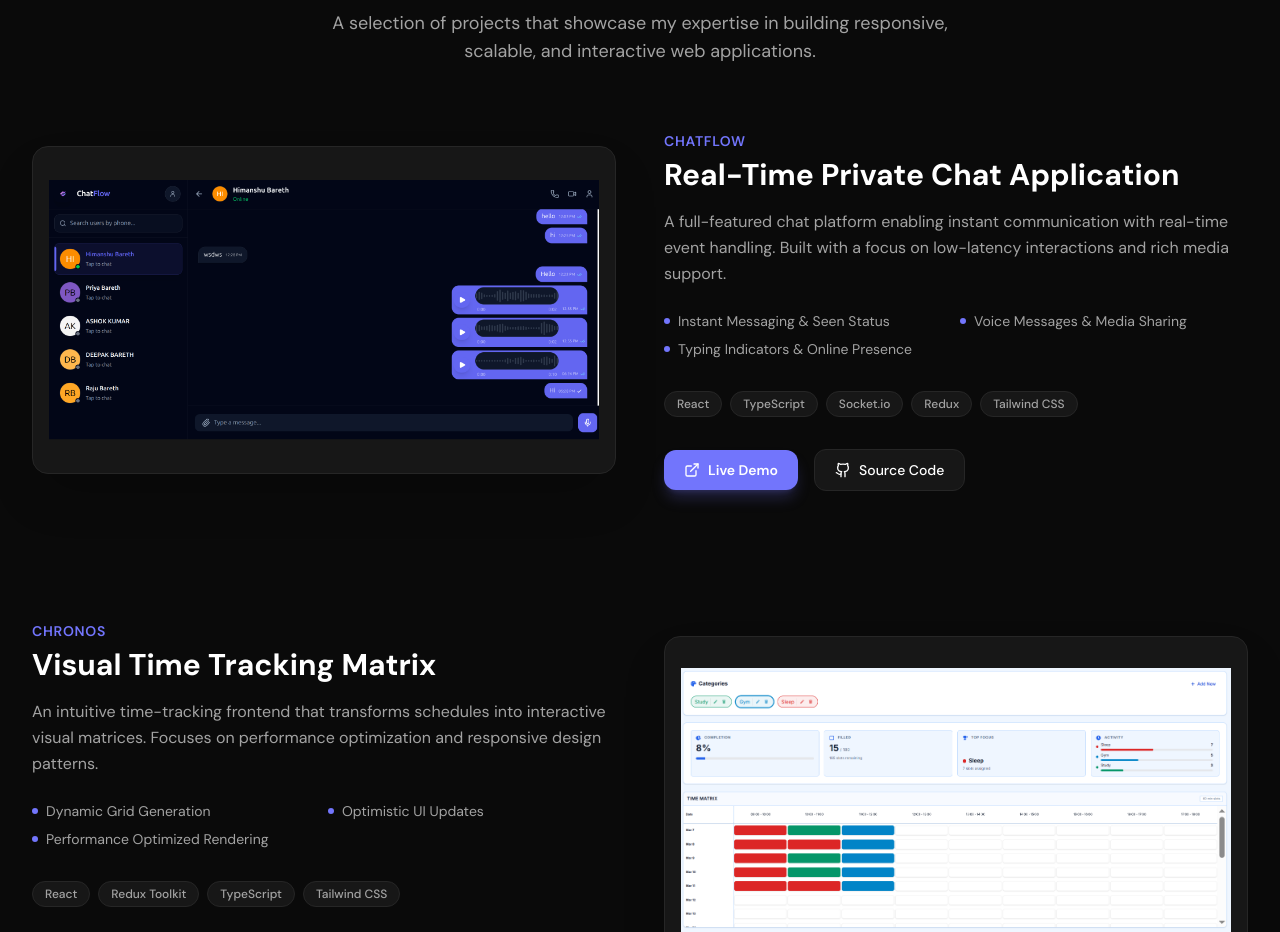
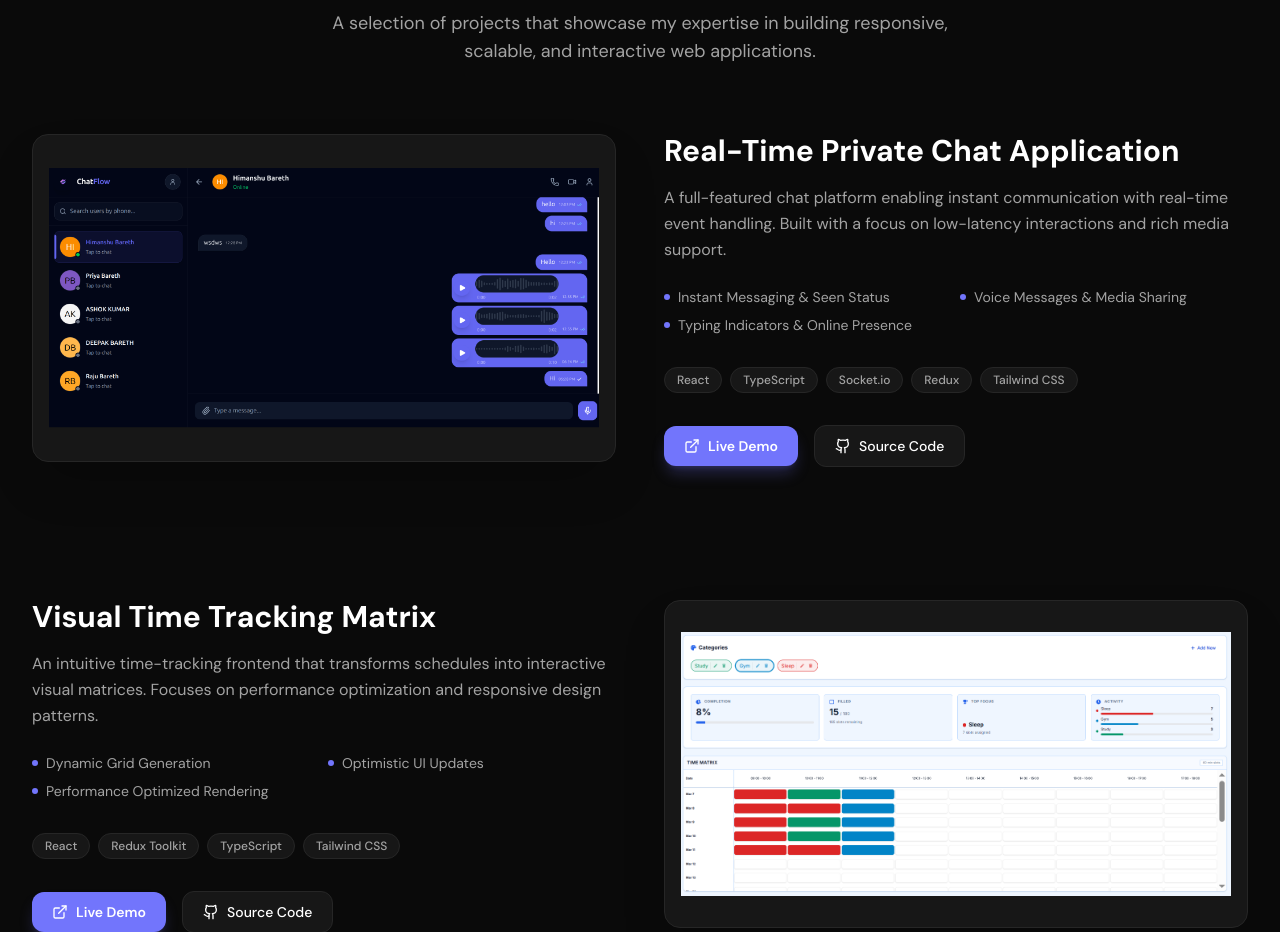
Before and after one commit to ankitbareth-dev/portfolio, a Next.js app: page / in a window 1280 px wide. Shown: the part 1980-2912 px from the top of the page. Built offline with nearby package versions, Linux system fonts and the light colour scheme; no server answers.

Commit message:
feat: split the code of prjects section

```diff
--- a/app/page.tsx
+++ b/app/page.tsx
@@ -2,7 +2,7 @@ import About from "@/components/about/About";
 import Contact from "@/components/Contact";
 import Hero from "@/components/hero/Hero";
 import Navbar from "@/components/navbar/Navbar";
-import Project from "@/components/projects/Project";
+import Project from "@/components/projects/Projects";
 
 export default function Home() {
   return (
--- a/components/projects/Project.tsx
+++ b/components/projects/Projects.tsx
@@ -1,9 +1,9 @@
 "use client";
 
 import { motion } from "framer-motion";
-import { ProjectItem } from "./ProjectItem";
+import { ProjectItem } from "./ProjectsItem";
 
-import { projectsData } from "./project.config";
+import { projectsData } from "./projects.config";
 
 export default function Projects() {
   return (
--- a/components/projects/ProjectItem.tsx
+++ b/components/projects/ProjectsItem.tsx
@@ -1,6 +1,6 @@
 "use client";
 
-import { Project } from "./project.config";
+import { Project } from "./projects.config";
 import { motion } from "framer-motion";
 import { ExternalLink, Github } from "lucide-react";
 import Image from "next/image";
@@ -45,9 +45,6 @@ export function ProjectItem({
       <div className={`flex flex-col gap-4 ${!isEven ? "md:order-1" : ""}`}>
         {/* Title & Headline */}
         <div>
-          <span className="text-sm font-semibold text-primary uppercase tracking-wider">
-            {project.title}
-          </span>
           <h3 className="mt-1 text-2xl md:text-3xl font-bold text-foreground">
             {project.headline}
           </h3>
```
Also changed, not shown: components/projects/projects.config.ts (renamed from components/projects/project.config.ts).
